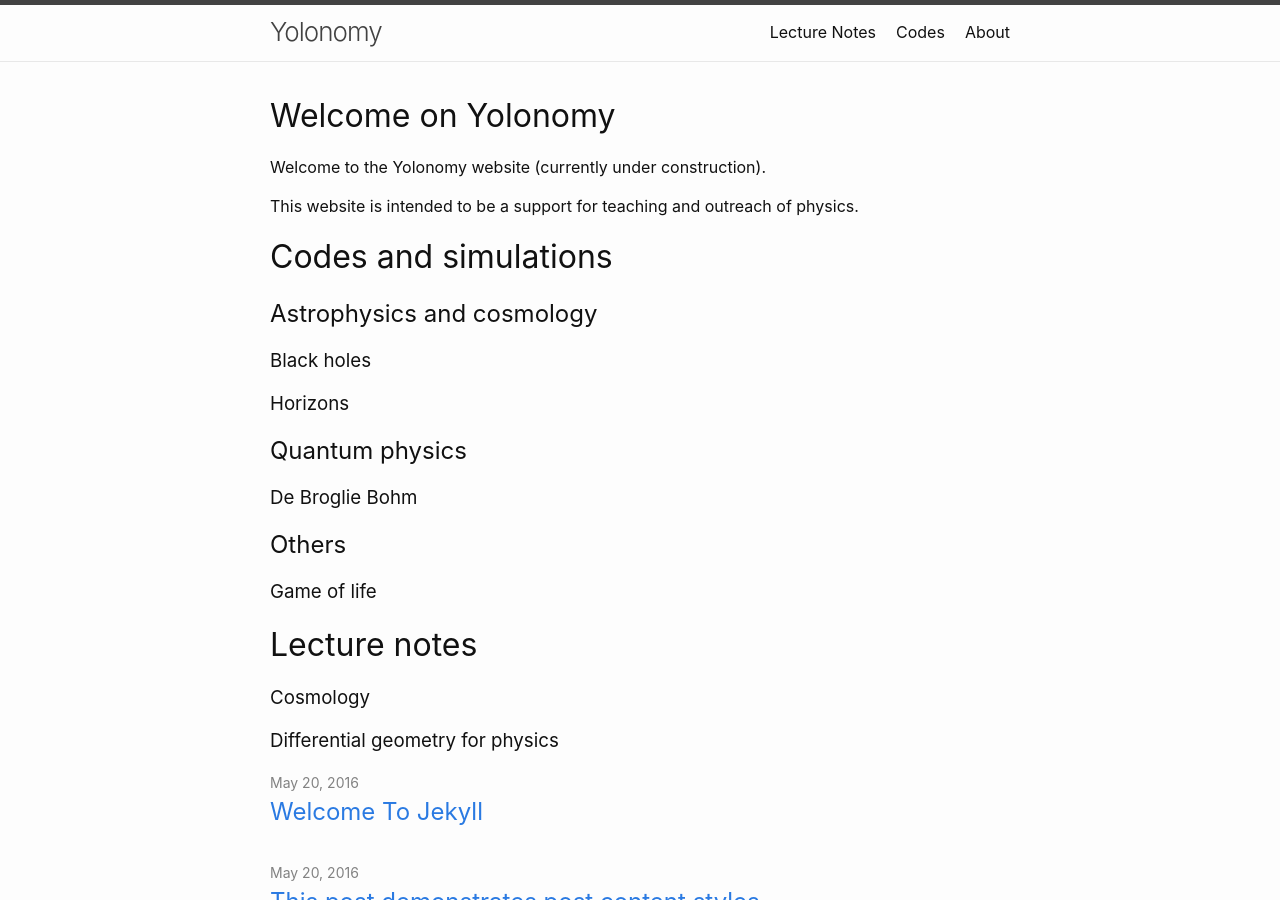
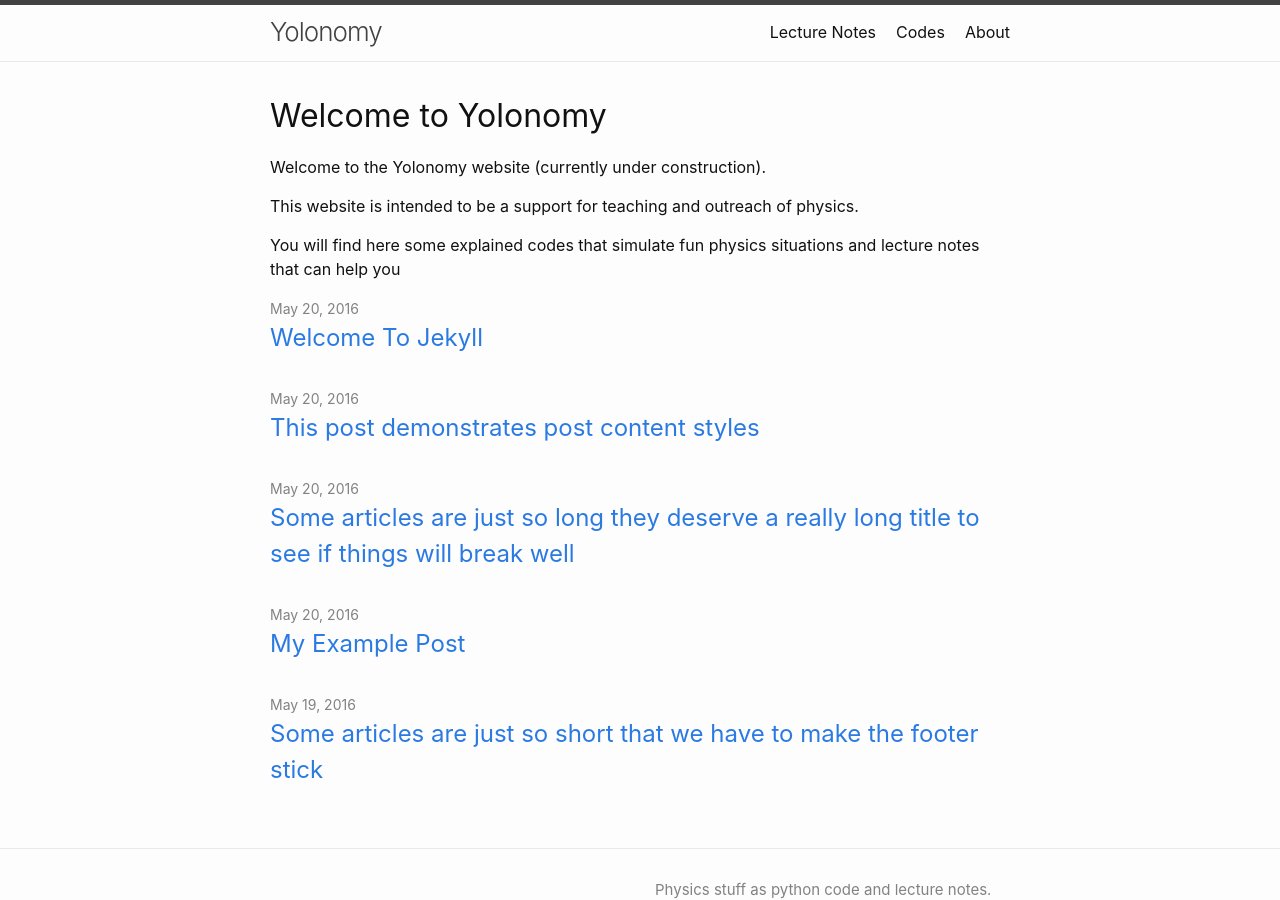
Before and after one commit to YoloNomy/YoloNomy.github.io, a Jekyll site: the page built from index.md, in a window 1280 px wide and 900 px high. Built offline with Jekyll 4.4.1, drawn with Linux system fonts in a browser that asks for light colours.

Commit message:
Update index.md

```diff
--- a/index.md
+++ b/index.md
@@ -6,29 +6,11 @@
 # See: https://jekyllrb.com/docs/themes/#overriding-theme-defaults
 #
 layout: home
-title: "Welcome on Yolonomy"
+title: "Welcome to Yolonomy"
 ---
 
 Welcome to the Yolonomy website (currently under construction).
 
 This website is intended to be a support for teaching and outreach of physics.
 
-# Codes and simulations
-
-## Astrophysics and cosmology
-
-### Black holes
-### Horizons
-
-## Quantum physics
-
-### De Broglie Bohm
-
-## Others
-
-### Game of life
-
-# Lecture notes
-
-### Cosmology
-### Differential geometry for physics
+You will find here some explained codes that simulate fun physics situations and lecture notes that can help you
```
